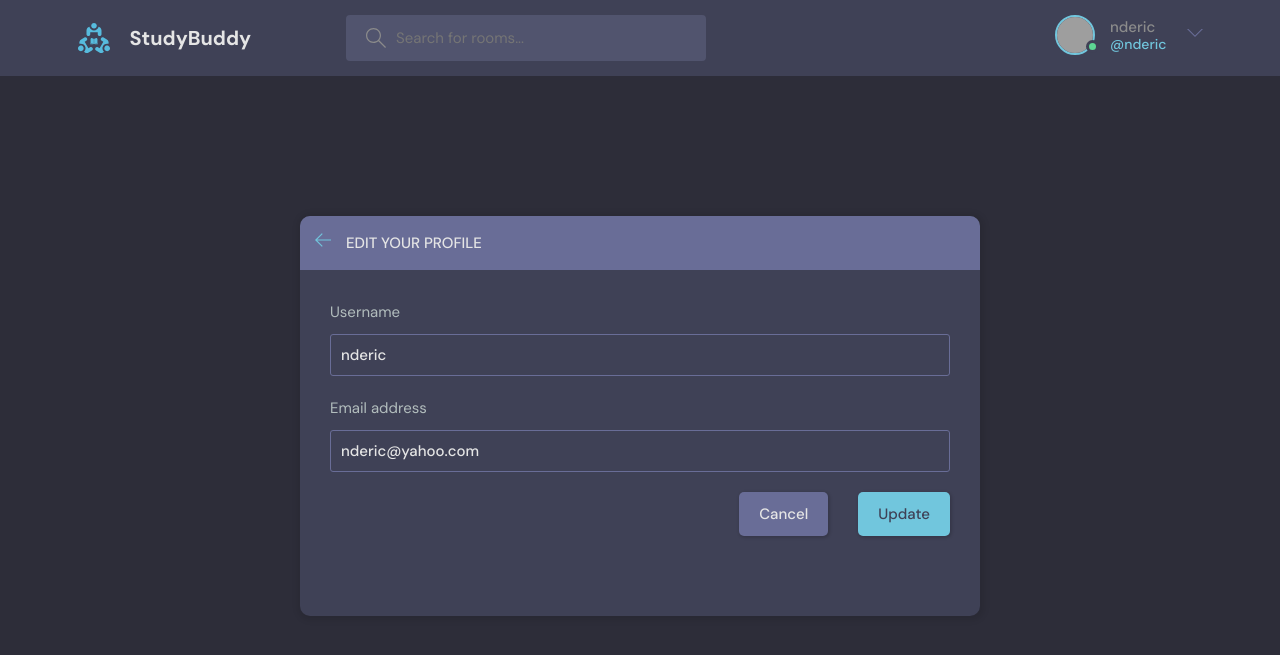
After one commit to ndayishimiyeeric/studybud, a Django app: page /update-user/ in a window 1280 px wide. The commit adds this page. Shown: the top 655 px of the page. Run offline with Django 4.2, Linux system fonts and the light colour scheme; a user stored in the database is signed in; grey boxes are pictures that could not be loaded.

Commit message:
User dashboard

```diff
--- a/base/forms.py
+++ b/base/forms.py
@@ -1,5 +1,6 @@
 from django.forms import ModelForm
 from .models import Room
+from django.contrib.auth.models import User
 
 
 class RoomForm(ModelForm):
@@ -7,3 +8,9 @@ class RoomForm(ModelForm):
         model = Room
         fields = '__all__'
         exclude = ['host', 'participants']
+
+
+class UserForm(ModelForm):
+    class Meta:
+        model = User
+        fields = ['username', 'email']
--- a/base/templates/base/profile.html
+++ b/base/templates/base/profile.html
@@ -15,7 +15,9 @@
           <div class="profile__info">
             <h3>{{user.username}}</h3>
             <p>@{{user.username}}</p>
-            <a href="edit-user.html" class="btn btn--main btn--pill">Edit Profile</a>
+            {% if request.user == user %}
+            <a href="{% url 'update-user' %}" class="btn btn--main btn--pill">Edit Profile</a>
+            {% endif %}
           </div>
           <div class="profile__about">
             <h3>About</h3>
--- /dev/null
+++ b/base/templates/base/update_user.html
@@ -0,0 +1,44 @@
+{% extends 'main.html' %} {% block content %}
+
+<main class="update-account layout">
+  <div class="container">
+    <div class="layout__box">
+      <div class="layout__boxHeader">
+        <div class="layout__boxTitle">
+          <a href="{% url 'home' %}">
+            <svg
+              version="1.1"
+              xmlns="http://www.w3.org/2000/svg"
+              width="32"
+              height="32"
+              viewBox="0 0 32 32"
+            >
+              <title>arrow-left</title>
+              <path
+                d="M13.723 2.286l-13.723 13.714 13.719 13.714 1.616-1.611-10.96-10.96h27.625v-2.286h-27.625l10.965-10.965-1.616-1.607z"
+              ></path>
+            </svg>
+          </a>
+          <h3>Edit your profile</h3>
+        </div>
+      </div>
+      <div class="layout__body">
+        <form class="form" method="POST" action="">
+          {% csrf_token %} {% for field in form %}
+          <div class="form__group">
+            <label for="profile_pic">{{field.label}}</label>
+            {{field}}
+          </div>
+          {% endfor %}
+
+          <div class="form__action">
+            <a class="btn btn--dark" href="index.html">Cancel</a>
+            <button class="btn btn--main" type="submit">Update</button>
+          </div>
+        </form>
+      </div>
+    </div>
+  </div>
+</main>
+
+{% endblock content %}
--- a/base/urls.py
+++ b/base/urls.py
@@ -12,4 +12,5 @@ urlpatterns = [
     path('update-room/<str:id>/', views.updateRoom, name="update-room"),
     path('delete-room/<str:id>/', views.deleteRoom, name="delete-room"),
     path('delete-message/<str:id>/', views.deleteMessage, name="delete-message"),
+    path('update-user/', views.updateUser, name="update-user"),
 ]
--- a/base/views.py
+++ b/base/views.py
@@ -8,7 +8,7 @@ from django.contrib.auth.decorators import login_required
 from django.contrib import messages
 from django.db.models import Q
 from .models import Room, Topic, Message
-from .forms import RoomForm
+from .forms import RoomForm, UserForm
 
 # Create your views here.
 
@@ -175,3 +175,17 @@ def deleteMessage(request, id):
         message.delete()
         return redirect('home')
     return render(request, 'base/delete.html', {'obj': message})
+
+
+@login_required(login_url='/login')
+def updateUser(request):
+    user = request.user
+    form = UserForm(instance=user)
+
+    if request.method == 'POST':
+        form = UserForm(request.POST, instance=user)
+        if form.is_valid():
+            form.save()
+            return redirect('user-profile', id=user.id)
+    context = {'user': user, 'form': form}
+    return render(request, 'base/update_user.html', context)
--- a/templates/nav.html
+++ b/templates/nav.html
@@ -56,7 +56,7 @@
       {% endif %}
 
       <div class="dropdown-menu">
-        <a href="settings.html" class="dropdown-link"
+        <a href="{% url 'update-user' %}" class="dropdown-link"
           ><svg
             version="1.1"
             xmlns="http://www.w3.org/2000/svg"
```
Also changed, not shown: db.sqlite3.
